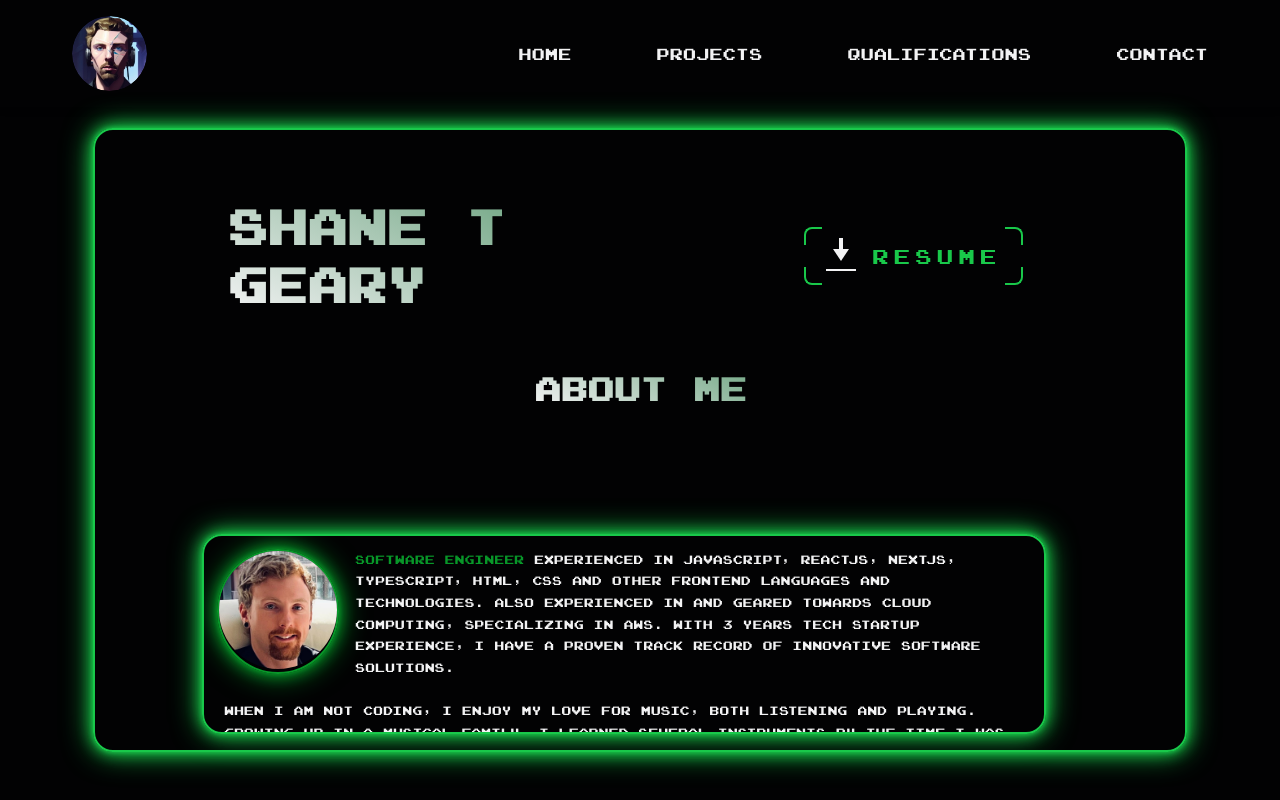
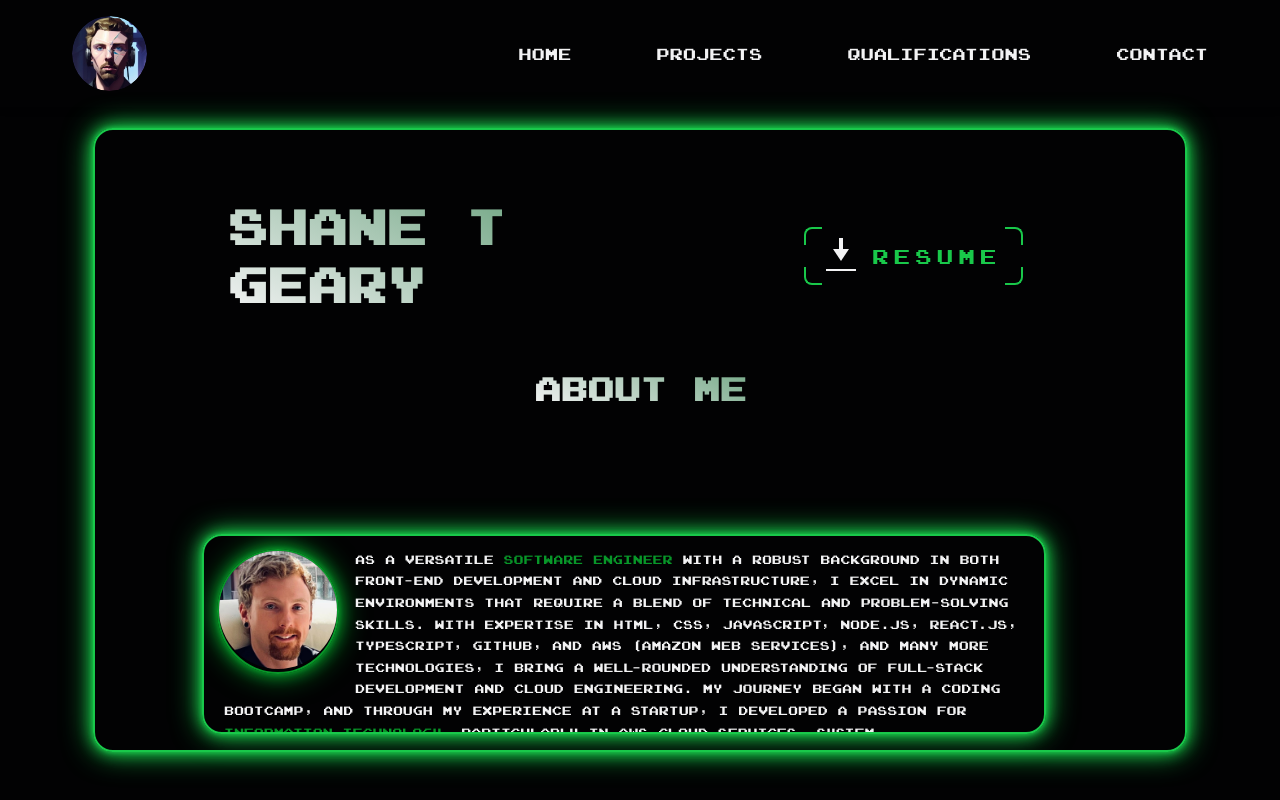
Before and after one commit to Shane-Geary/shane-geary-portfolio, a Next.js app: page /home-page in a window 1280 px wide. Built offline with nearby package versions, Linux system fonts and the light colour scheme.

Commit message:
Updated AboutMe text content

```diff
--- a/src/components/about-me/about-me.jsx
+++ b/src/components/about-me/about-me.jsx
@@ -21,12 +21,23 @@ export const AboutMe = () => {
 					/>
 				</div>
 				<div className={styles['aboutMeText']}>
-					<span className={styles['jobTitle']}>Software Engineer</span>{' '}
-					experienced in JavaScript, ReactJS, NextJS, Typescript, HTML, CSS and
-					other frontend languages and technologies. Also experienced in and
-					geared towards cloud computing, specializing in AWS. With 3 years tech
-					startup experience, I have a proven track record of innovative
-					software solutions.
+					As a versatile{' '}
+					<span className={styles['jobTitle']}>Software Engineer</span> with a
+					robust background in both front-end development and cloud
+					infrastructure, I excel in dynamic environments that require a blend
+					of technical and problem-solving skills. With expertise in HTML, CSS,
+					JavaScript, Node.js, React.js, TypeScript, GitHub, and AWS (Amazon Web
+					Services), and many more technologies, I bring a well-rounded
+					understanding of full-stack development and cloud engineering. My
+					journey began with a coding bootcamp, and through my experience at a
+					startup, I developed a passion for{' '}
+					<span className={styles['jobTitle']}>Information Technology</span>,
+					particularly in AWS cloud services, system administration, and network
+					engineering. Now, I’m pursuing my B. S. in Information Technology at
+					Grand Canyon University, along with additional AWS certifications. I’m
+					eager to apply my technical skills in web development and IT while
+					continuing to expand my expertise in network administration and cloud
+					infrastructure.
 					<br />
 					<br />
 					When I am not coding, I enjoy my love for music, both listening and
```
Also changed, not shown: src/app/qualifications/flatiron/flatiron.module.scss (+0 -11 lines).
